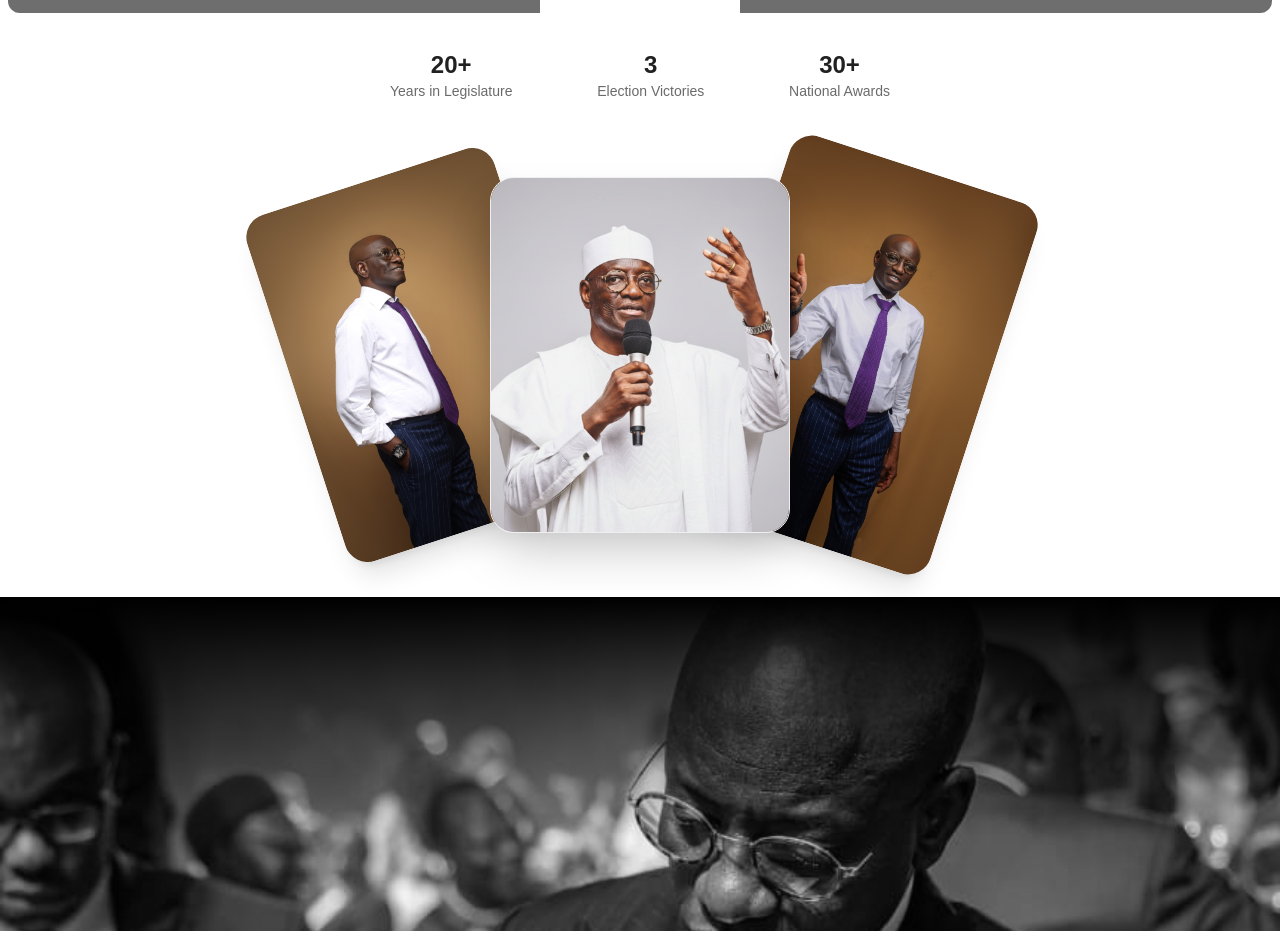
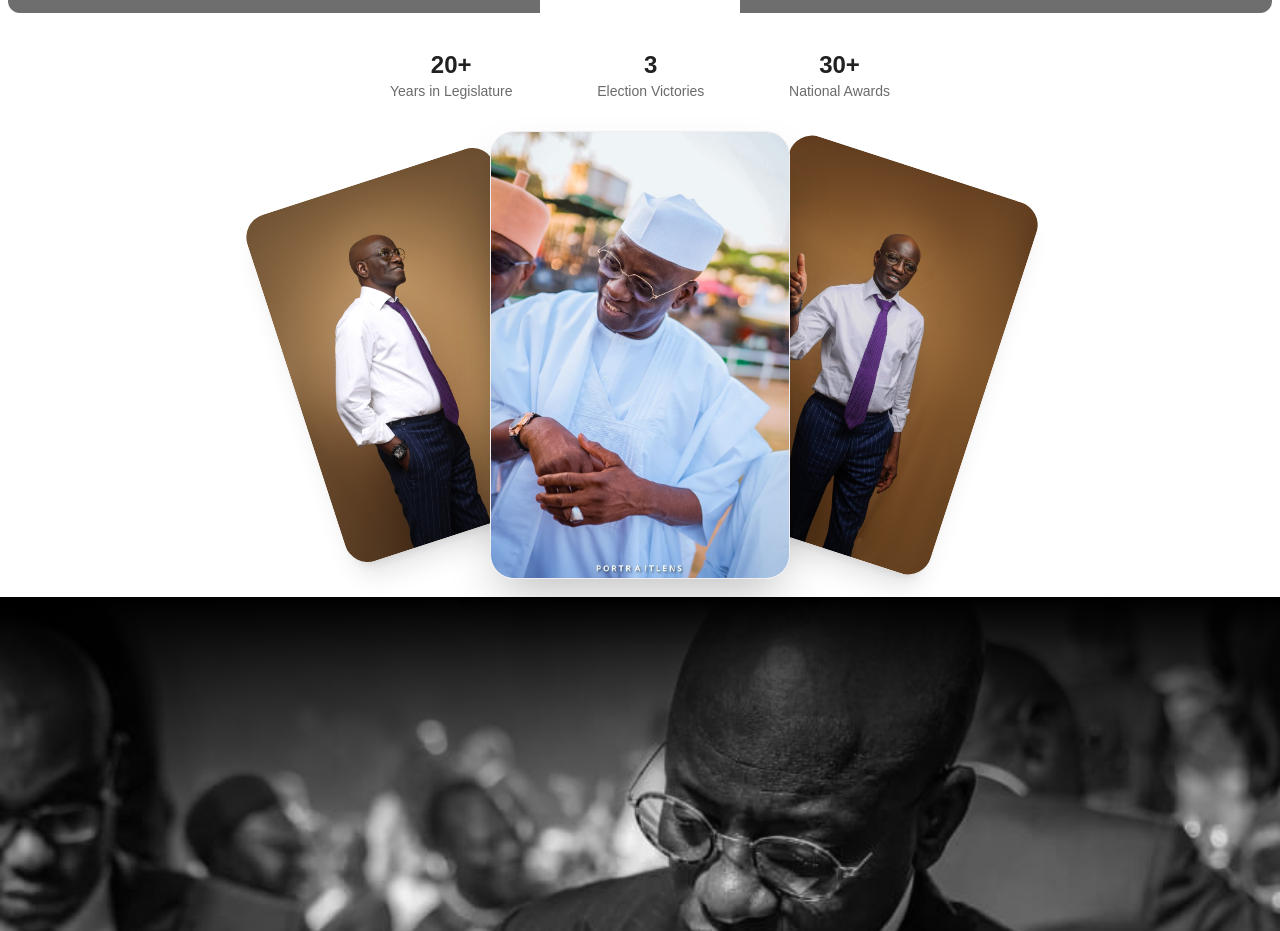
Before and after one commit to Igwe0001/senator-wadada, a Next.js app: page / in a window 1280 px wide. Shown: the part 795-1726 px from the top of the page. Built offline with nearby package versions, Linux system fonts and the light colour scheme; grey boxes are pictures that could not be loaded.

Commit message:
changed link

```diff
--- a/assets/assets.ts
+++ b/assets/assets.ts
@@ -1,6 +1,6 @@
 import hero from "./hero.jpg";
 import newHero from "./hero.png";
-import honoursHero from './honours-hero.jpg';
+import honoursHero from "./honours-hero.jpg";
 import imageLeft from "./image-left.jpg";
 import imageRight from "./image-right.jpg";
 import arrowDown from "./arrow-down.svg";
@@ -56,6 +56,7 @@ import image49 from "./image-49.jpg";
 import image50 from "./image-50.jpg";
 import image51 from "./image-51.jpg";
 import image52 from "./image-52.jpg";
+import image53 from "./image-53.jpg";
 import mail from "./mail-01.svg";
 import phone from "./call-02.svg";
 
@@ -120,4 +121,5 @@ export const assets = {
   image50,
   image51,
   image52,
+  image53,
 };
--- a/components/layout/Footer.tsx
+++ b/components/layout/Footer.tsx
@@ -123,7 +123,7 @@ export default function Footer() {
           <p>© 2025 Senator Ahmed Wadada Aliyu. All Rights Reserved.</p>
           <p>
             Designed by{" "}
-            <a href="https://talkstuff.com" target="_blank" rel="noopener noreferrer" className="hover:text-[#375DFB] transition-colors duration-150">
+            <a href="https://talkstuff.social" target="_blank" rel="noopener noreferrer" className="hover:text-[#375DFB] transition-colors duration-150">
               Talkstuff
             </a>
           </p>
--- a/components/pages/home/Statistics.tsx
+++ b/components/pages/home/Statistics.tsx
@@ -118,7 +118,7 @@ function Statistics() {
             {/* Center Image */}
             <motion.div className="absolute z-20" variants={scaleIn} initial="hidden" animate={imagesInView ? "visible" : "hidden"}>
               <Image
-                src={assets.image2}
+                src={assets.image53}
                 alt="portrait"
                 width={300}
                 height={400}
```
Also changed, not shown: assets/image-53.jpg (added).
